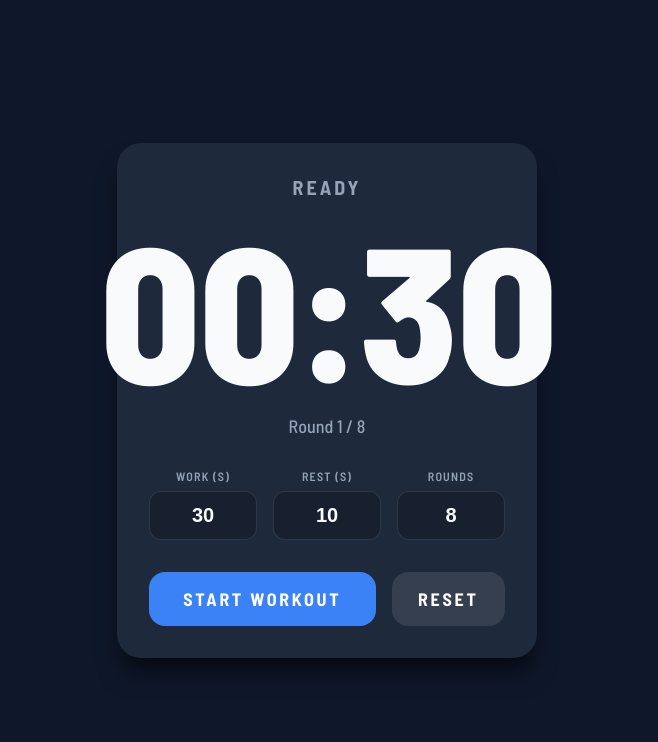
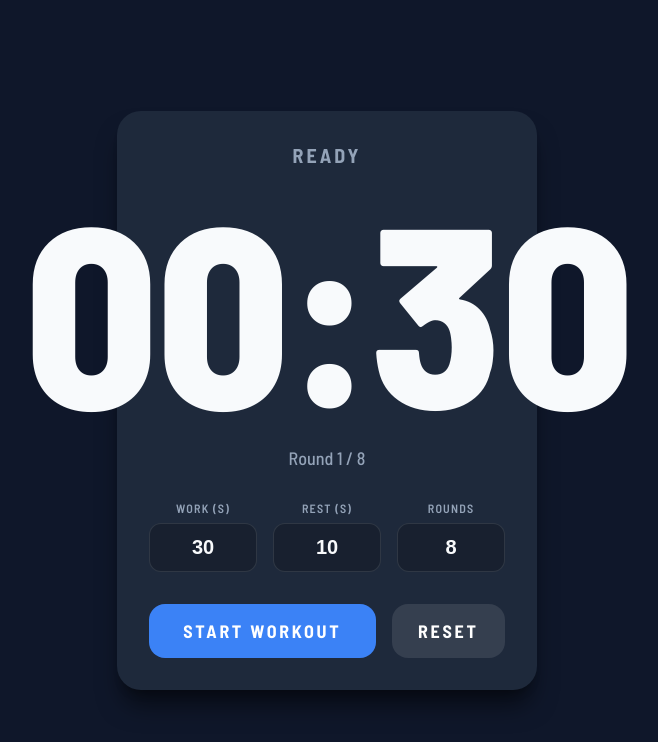
Before and after one commit to devbycarlo/pulse, a React (Vite) app in the folder web-app/: page / in a window 1280 px wide. Shown: the top 742 px of the page, without its empty margins (313-971 px from the left). Built offline with nearby package versions, Linux system fonts and the light colour scheme.

Commit message:
feat: adjust font size for time display in index.html and App.css for improved readability

```diff
--- a/web-app/index.html
+++ b/web-app/index.html
@@ -64,7 +64,7 @@
     }
 
     .time-display {
-      font-size: clamp(4.5rem, 15vw, 9rem);
+      font-size: clamp(6rem, 20vw, 12rem);
       font-weight: 800;
       line-height: 1;
       font-variant-numeric: tabular-nums;
--- a/web-app/src/App.css
+++ b/web-app/src/App.css
@@ -14,7 +14,7 @@
 }
 
 .time-display {
-  font-size: 12rem;
+  font-size: clamp(6rem, 20vw, 16rem);
   font-weight: 800;
   line-height: 1;
   font-variant-numeric: tabular-nums;
```
